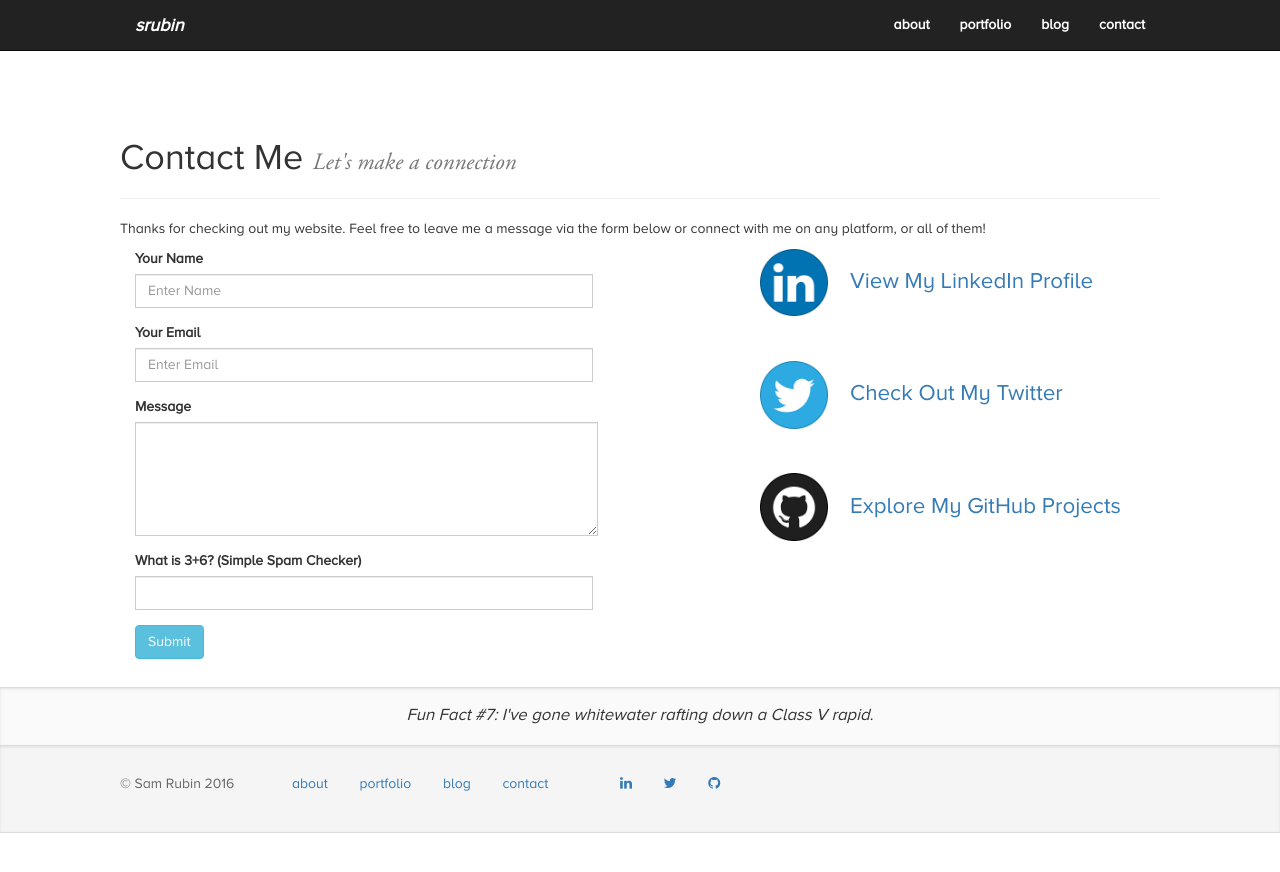
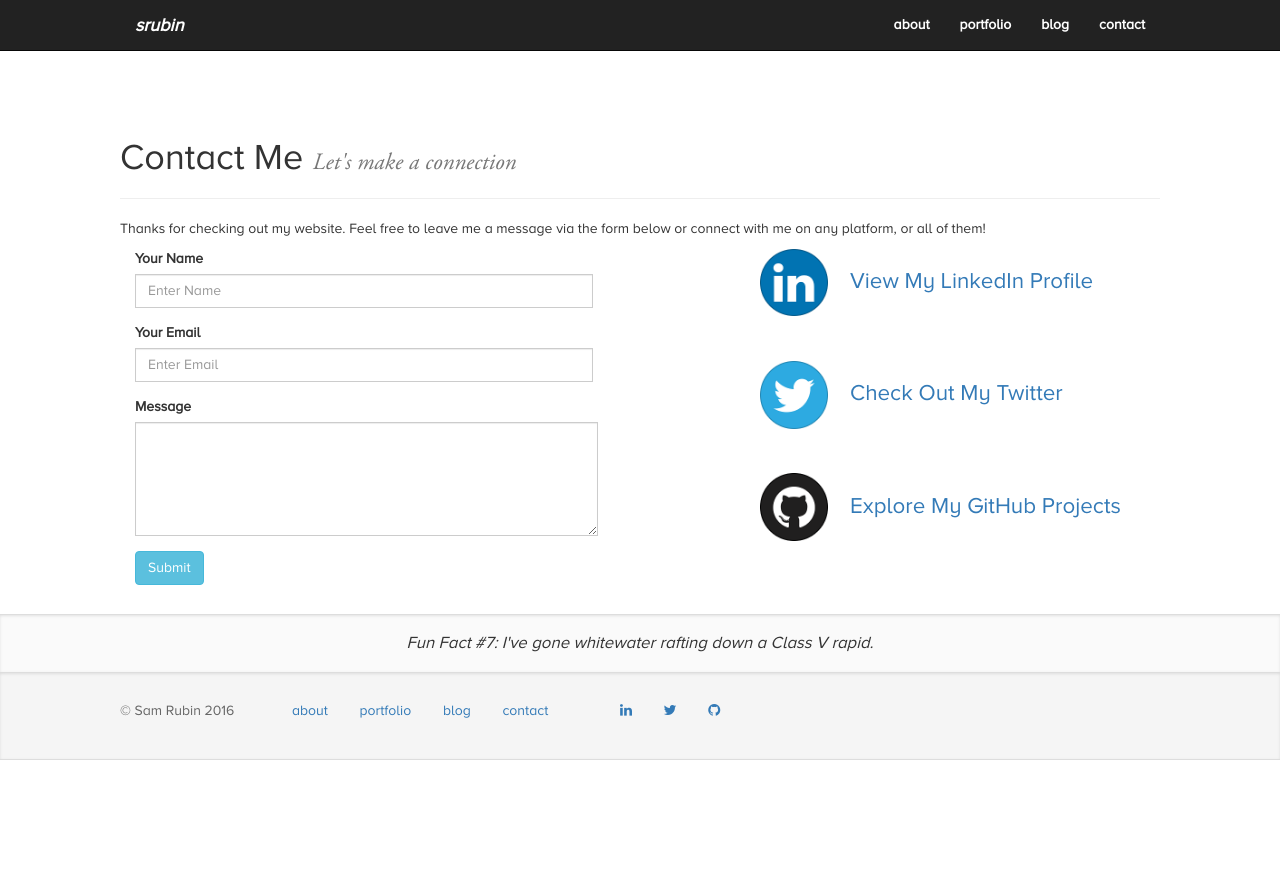
Before and after one commit to smrubin/smrubin.github.io, a Jekyll site: the page built from contact.html, in a window 1280 px wide. Shown: the top 872 px of the page. Built offline with Jekyll 4.4.1, drawn with Linux system fonts in a browser that asks for light colours; nearby versions of some CDN libraries.

Commit message:
Added formspree

```diff
--- a/contact.html
+++ b/contact.html
@@ -12,7 +12,7 @@
         <div class="container">
             <div class="row">
                 <div class="col-md-6">
-                    <form role="form" action="" method="post" >
+                    <form role="form" action="https://formspree.io/sam.rubin@comcast.net" method="post" >
                         <div class="form-group">
                             <label for="InputName">Your Name</label>
                             <div class="input-group">
@@ -29,12 +29,6 @@
                             <label for="InputMessage">Message</label>
                             <div class="input-group">
                                 <textarea name="InputMessage" id="InputMessage" class="form-control" cols="60" rows="5" required></textarea>
-                            </div>
-                        </div>
-                        <div class="form-group">
-                            <label for="InputReal">What is 3+6? (Simple Spam Checker)</label>
-                            <div class="input-group">
-                                <input type="text" class="form-control" name="InputReal" size="60" id="InputReal" required>
                             </div>
                         </div>
                         <input type="submit" name="submit" id="submit" value="Submit" class="btn btn-info">
--- a/index.html
+++ b/index.html
@@ -8,8 +8,8 @@
         <h1 class="text-center">Hi there, I'm Sam.</h1>
         <div class="container">
             <div class="row">
-                <div class="col-md-5 col-xs-12"><img src="{{site.baseurl}}/img/samrubin.jpg" alt="Sam Rubin" class="img-circle"></div>
-                <div class="col-md-7 col-xs-12">
+                <div class="col-md-5"><img src="{{site.baseurl}}/img/samrubin.jpg" alt="Sam Rubin" class="img-circle"></div>
+                <div class="col-md-7">
                     <p class="text-l">I'm a Web Developer from Arlington, VA. Since creating my first website over 4 years ago, I've been hooked on designing and developing all things digital. I am a problem-solver at heart, and enjoy turning complex problems into simple and intuitive solutions. When I'm not coding, I'm tackling my <a href="{{site.baseurl}}/impossible-list.html">impossible list</a> or hanging out with Max, Dill, Coco, and Phil.</p>
                     <div class="row text-center">
                         <div class="col-xs-6 col-sm-3">
```
